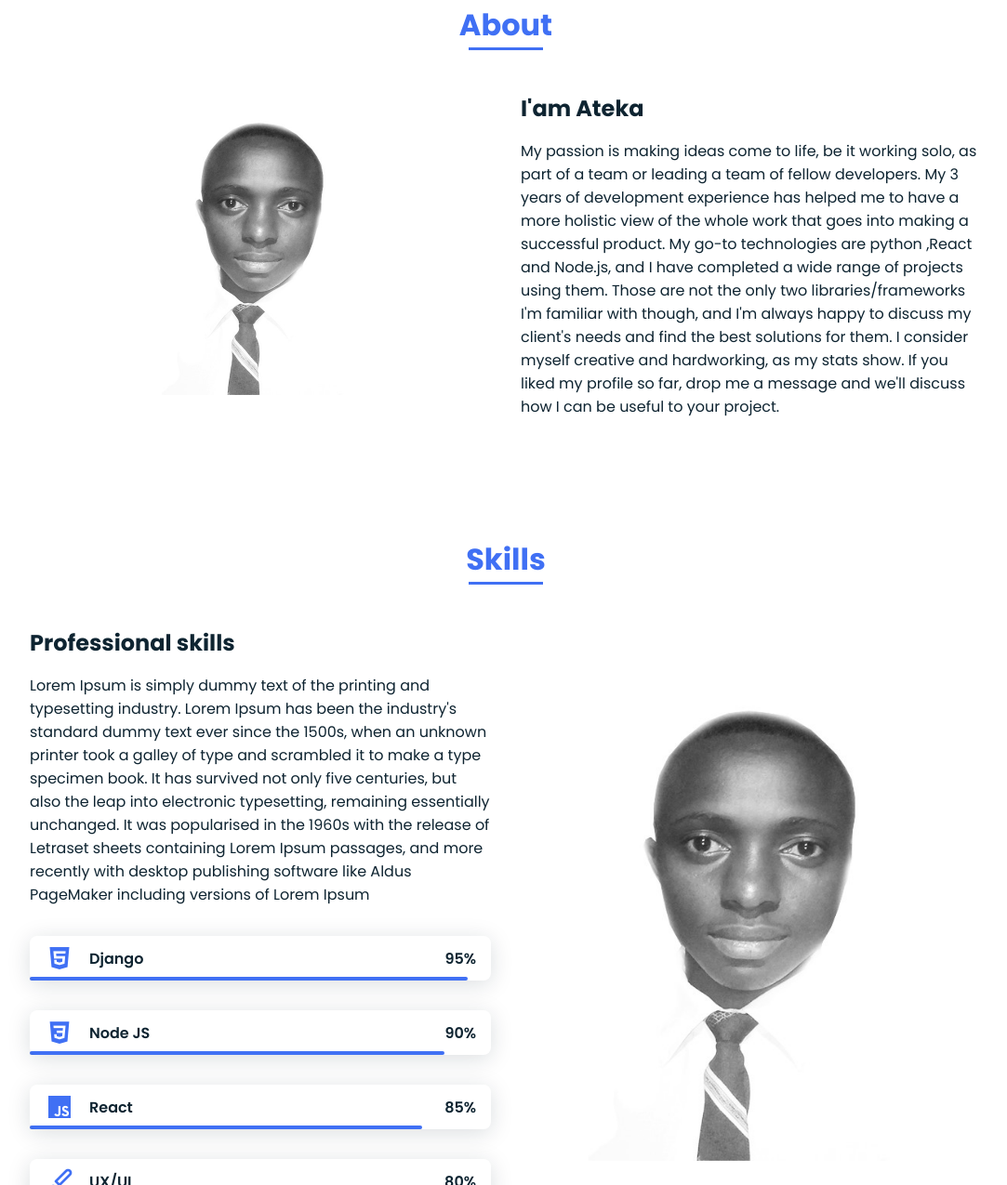
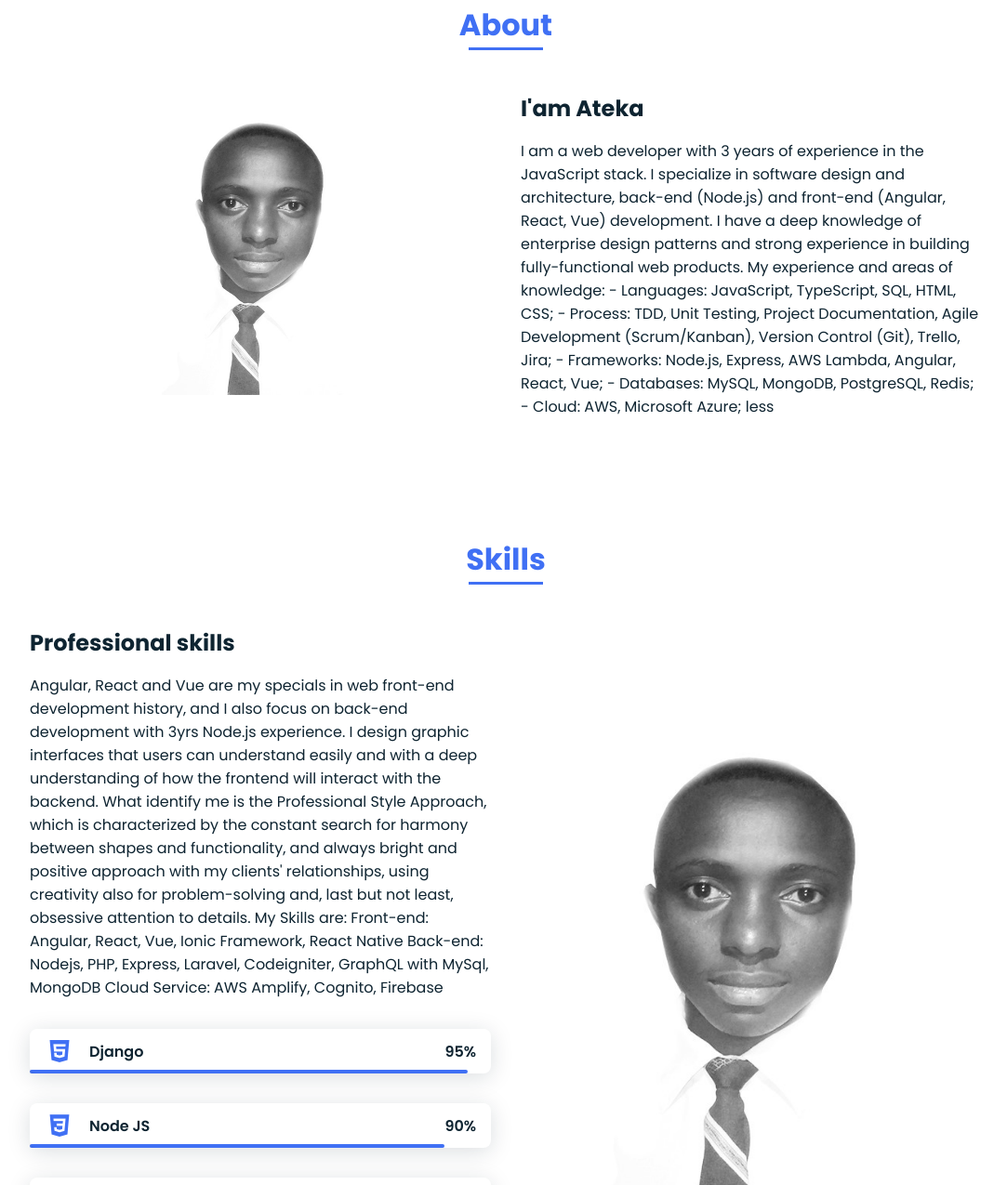
Before and after one commit to gilbert43/gilbert43.github.io, a plain HTML site: page index.html in a window 1280 px wide. Shown: the part 877-2152 px from the top of the page at 93% size, without its empty margins (96-1179 px from the left). Drawn offline with nearby package versions, Linux system fonts and the light colour scheme; some packages are replaced by stand-ins of ours.

Commit message:
Update index.html

```diff
--- a/index.html
+++ b/index.html
@@ -74,10 +74,16 @@
 				</div>
 				<div>
 					<h2 class="about_subtitle">I'am Ateka</h2>
-					<p class="about_text">My passion is making ideas come to life, be it working solo, as part of a team or leading a team of fellow developers.
-My 3 years of development experience has helped me to have a more holistic view of the whole work that goes into making a successful product.
-My go-to technologies are python ,React and Node.js, and I have completed a wide range of projects using them. Those are not the only two libraries/frameworks I'm familiar with though, and I'm always happy to discuss my client's needs and find the best solutions for them.
-I consider myself creative and hardworking, as my stats show. If you liked my profile so far, drop me a message and we'll discuss how I can be useful to your project.
+					<p class="about_text">I am a web developer with 3 years of experience in the JavaScript stack. I specialize in software design and architecture, back-end (Node.js) and front-end (Angular, React, Vue) development. I have a deep knowledge of enterprise design patterns and strong experience in building fully-functional web products.
+
+My experience and areas of knowledge:
+
+- Languages: JavaScript, TypeScript, SQL, HTML, CSS;
+- Process: TDD, Unit Testing, Project Documentation, Agile Development (Scrum/Kanban), Version Control (Git), Trello, Jira;
+- Frameworks: Node.js, Express, AWS Lambda, Angular, React, Vue;
+- Databases: MySQL, MongoDB, PostgreSQL, Redis;
+- Cloud: AWS, Microsoft Azure;
+less
 				</div>
 
 			</div>
@@ -89,7 +95,15 @@ I consider myself creative and hardworking, as my stats show. If you liked my pr
 
 				<div>
 					<h2 class="skills_subtitle">Professional skills</h2>
-					<p class="skills_text">Lorem Ipsum is simply dummy text of the printing and typesetting industry. Lorem Ipsum has been the industry's standard dummy text ever since the 1500s, when an unknown printer took a galley of type and scrambled it to make a type specimen book. It has survived not only five centuries, but also the leap into electronic typesetting, remaining essentially unchanged. It was popularised in the 1960s with the release of Letraset sheets containing Lorem Ipsum passages, and more recently with desktop publishing software like Aldus PageMaker including versions of Lorem Ipsum</p>
+					<p class="skills_text">Angular, React and Vue are my specials in web front-end development history, and I also focus on back-end development with 3yrs Node.js experience.
+I design graphic interfaces that users can understand easily and with a deep understanding of how the frontend will interact with the backend.
+
+What identify me is the Professional Style Approach, which is characterized by the constant search for harmony between shapes and functionality, and always bright and positive approach with my clients' relationships, using creativity also for problem-solving and, last but not least, obsessive attention to details.
+
+My Skills are:
+Front-end: Angular, React, Vue, Ionic Framework, React Native
+Back-end: Nodejs, PHP, Express, Laravel, Codeigniter, GraphQL with MySql, MongoDB
+Cloud Service: AWS Amplify, Cognito, Firebase</p>
 
 
 
```
